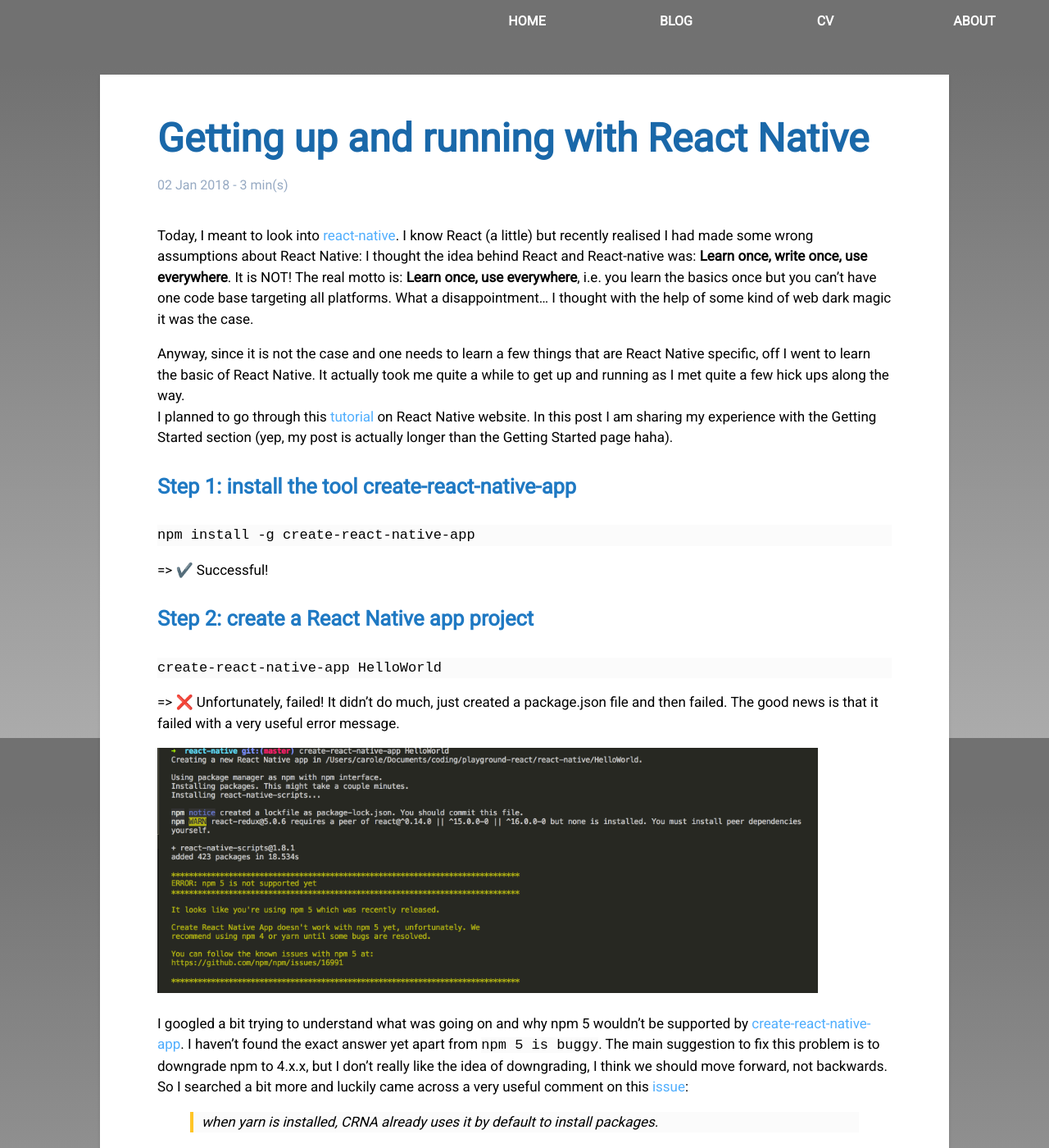
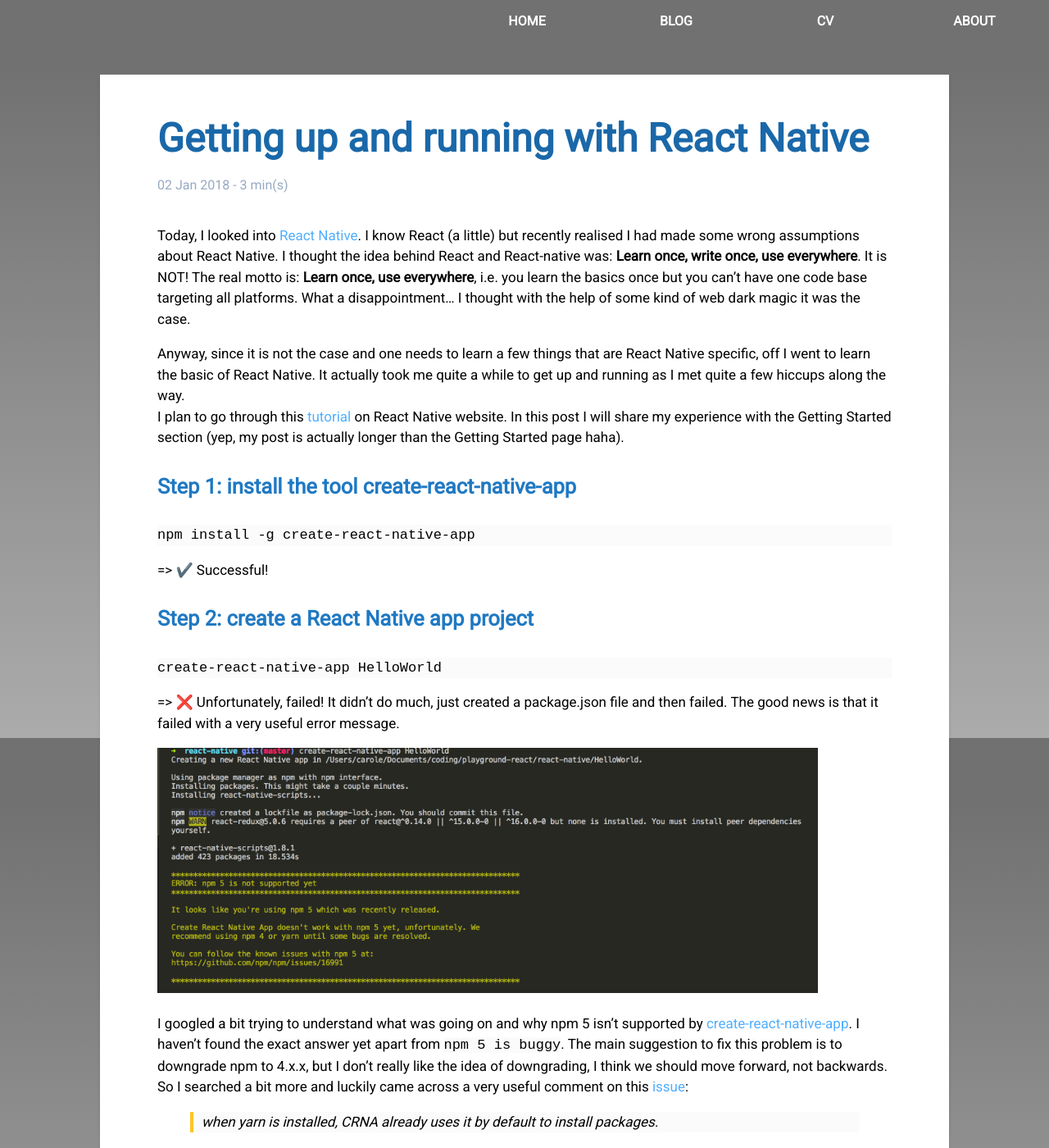
Before and after one commit to caroleolivier/caroleolivier.github.io, a Jekyll site: the page built from _posts/2018-01-02-getting-up-and-running-with-react-native.md, in a window 1280 px wide and 1400 px high. Shown: the whole window at 82% size. Built offline with Jekyll 4.4.1, drawn with Linux system fonts in a browser that asks for light colours; some of the changed text lies outside the part shown.

Commit message:
Correct typo

````diff
--- a/_posts/2018-01-02-getting-up-and-running-with-react-native.md
+++ b/_posts/2018-01-02-getting-up-and-running-with-react-native.md
@@ -4,11 +4,11 @@
 date: 2018-01-02
 ---
 
-Today, I meant to look into [react-native](https://facebook.github.io/react-native/). I know React (a little) but recently realised I had made some wrong assumptions about React Native: I thought the idea behind React and React-native was: **Learn once, write once, use everywhere**. It is NOT! The real motto is: **Learn once, use everywhere**, i.e. you learn the basics once but you can't have one code base targeting all platforms. What a disappointment... I thought with the help of some kind of web dark magic it was the case.
+Today, I looked into [React Native](https://facebook.github.io/react-native/). I know React (a little) but recently realised I had made some wrong assumptions about React Native. I thought the idea behind React and React-native was: **Learn once, write once, use everywhere**. It is NOT! The real motto is: **Learn once, use everywhere**, i.e. you learn the basics once but you can't have one code base targeting all platforms. What a disappointment... I thought with the help of some kind of web dark magic it was the case.
 
-Anyway, since it is not the case and one needs to learn a few things that are React Native specific, off I went to learn the basic of React Native. It actually took me quite a while to get up and running as I met quite a few hick ups along the way.
+Anyway, since it is not the case and one needs to learn a few things that are React Native specific, off I went to learn the basic of React Native. It actually took me quite a while to get up and running as I met quite a few hiccups along the way.
 <br/>
-I planned to go through this [tutorial](https://facebook.github.io/react-native/docs/getting-started.html) on React Native website. In this post I am sharing my experience with the Getting Started section (yep, my post is actually longer than the Getting Started page haha).
+I plan to go through this [tutorial](https://facebook.github.io/react-native/docs/getting-started.html) on React Native website. In this post I will share my experience with the Getting Started section (yep, my post is actually longer than the Getting Started page haha).
 
 #### Step 1: install the tool create-react-native-app
 ```
@@ -26,7 +26,7 @@
 
 ![create-react-native-app error]({{ "/assets/blog/create-react-native-app-error.png" | absolute_url }}){:height="90%" width="90%"}
 
-I googled a bit trying to understand what was going on and why npm 5 wouldn't be supported by [create-react-native-app](https://github.com/react-community/create-react-native-app#installation). I haven't found the exact answer yet apart from `npm 5 is buggy`. The main suggestion to fix this problem is to downgrade npm to 4.x.x, but I don't really like the idea of downgrading, I think we should move forward, not backwards. So I searched a bit more and luckily came across a very useful comment on this [issue](https://github.com/react-community/create-react-native-app/issues/424):
+I googled a bit trying to understand what was going on and why npm 5 isn't supported by [create-react-native-app](https://github.com/react-community/create-react-native-app#installation). I haven't found the exact answer yet apart from `npm 5 is buggy`. The main suggestion to fix this problem is to downgrade npm to 4.x.x, but I don't really like the idea of downgrading, I think we should move forward, not backwards. So I searched a bit more and luckily came across a very useful comment on this [issue](https://github.com/react-community/create-react-native-app/issues/424):
 
 > when yarn is installed, CRNA already uses it by default to install packages.
 
````
Also changed, not shown: other parts of _posts/2018-01-02-getting-up-and-running-with-react-native.md (+2 -2 lines).
